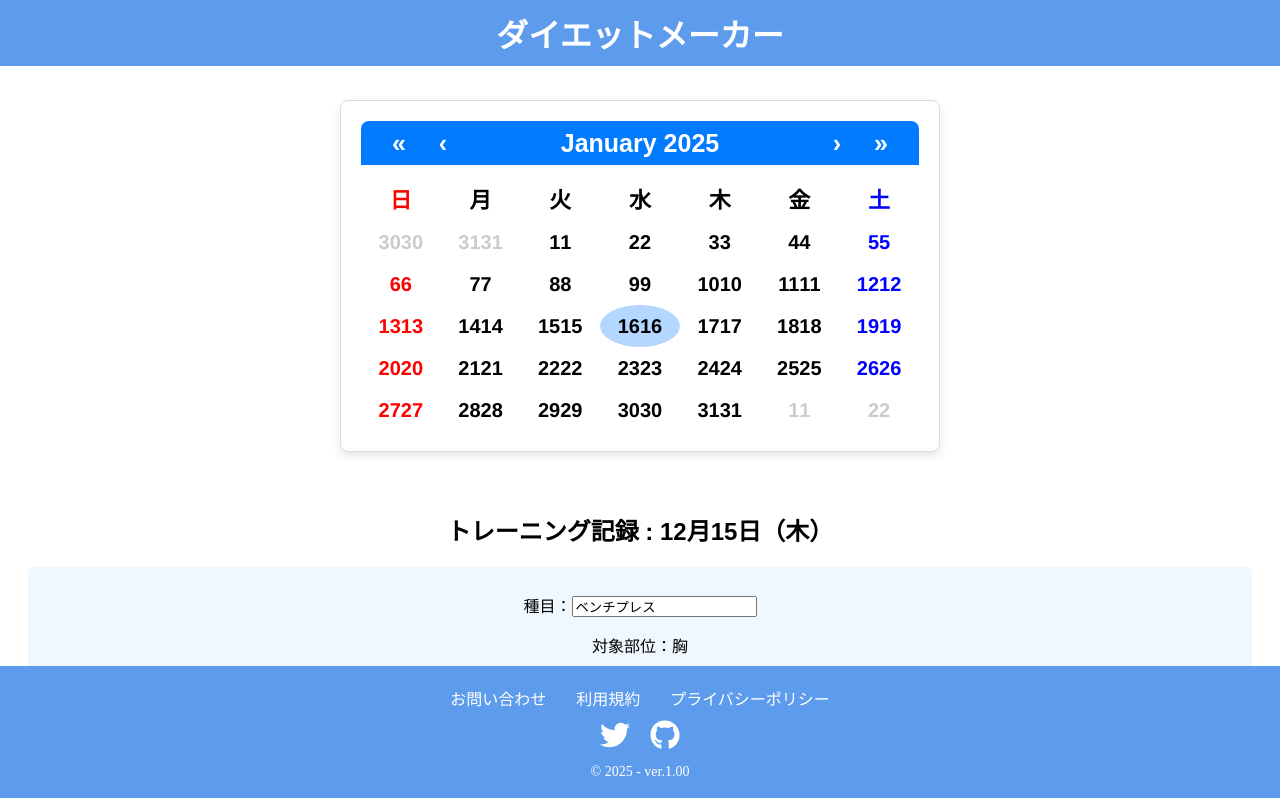
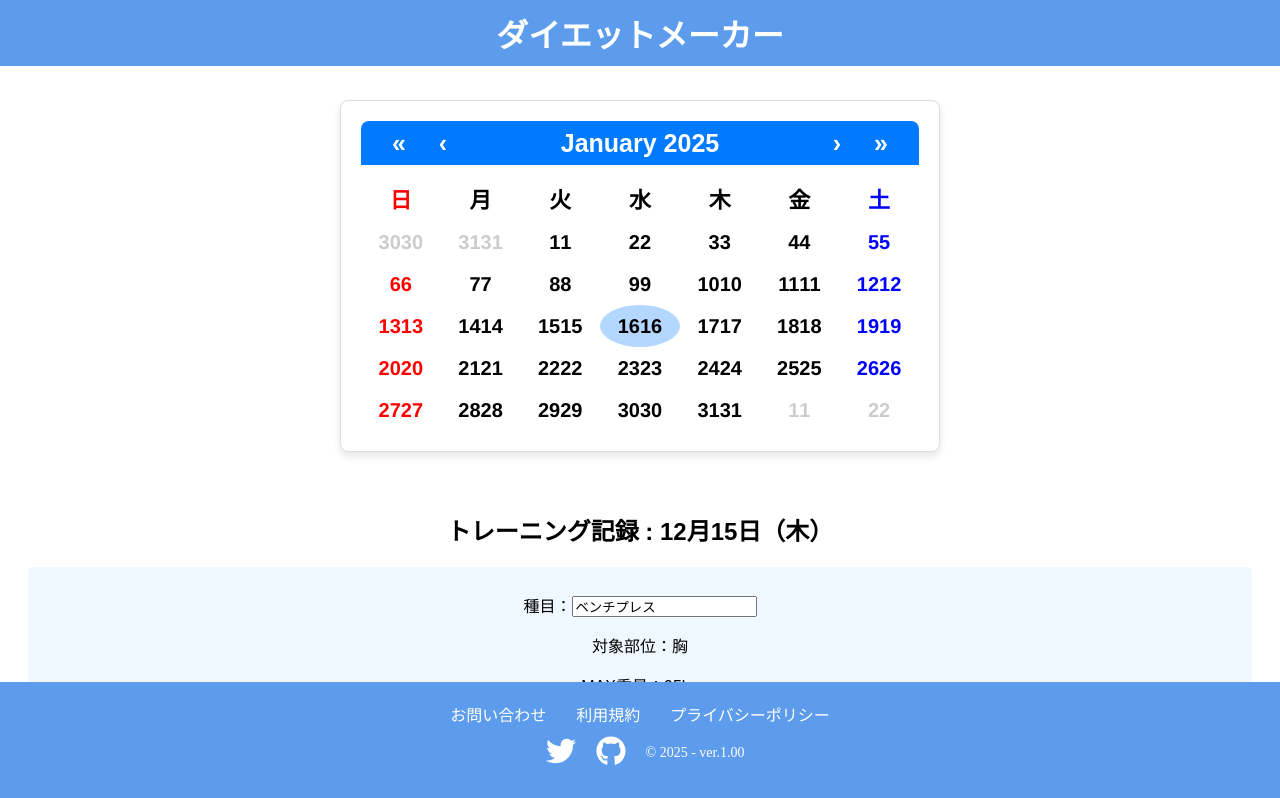
Before and after one commit to michihiro721/diet-maker, a React (Create React App) app in the folder frontend/: page / in a window 1280 px wide. Shown: the top 798 px of the page. Built offline with nearby package versions, Linux system fonts and the light colour scheme.

Commit message:
フッターの表示位置を少し変更

```diff
--- a/frontend/src/components/Home/Footer/Footer.css
+++ b/frontend/src/components/Home/Footer/Footer.css
@@ -21,6 +21,9 @@
 }
 
 .icons {
+    display: flex; /* フレックスボックスを使用 */
+    justify-content: center; /* 子要素を中央揃え */
+    align-items: center; /* 子要素を垂直方向に中央揃え */
     margin-bottom: 10px; /* 下に10pxのマージン */
 }
 
@@ -35,4 +38,5 @@
 
 .copy {
     font-size: 14px;
+    margin-left: 10px; /* アイコンとの間にスペースを追加 */
 }
--- a/frontend/src/components/Home/Footer/Footer.jsx
+++ b/frontend/src/components/Home/Footer/Footer.jsx
@@ -18,9 +18,7 @@ function Footer() {
         <a href="https://github.com/michihiro721/" className="iconLink" target="_blank" rel="noopener noreferrer">
           <FaGithub className="icon" />
         </a>
-      </div>
-      <div className="copy">
-        &copy; 2025 - ver.1.00
+        <span className="copy">© 2025 - ver.1.00</span>
       </div>
     </footer>
   );
```
Lines whose indentation alone changed are shown as unchanged.
